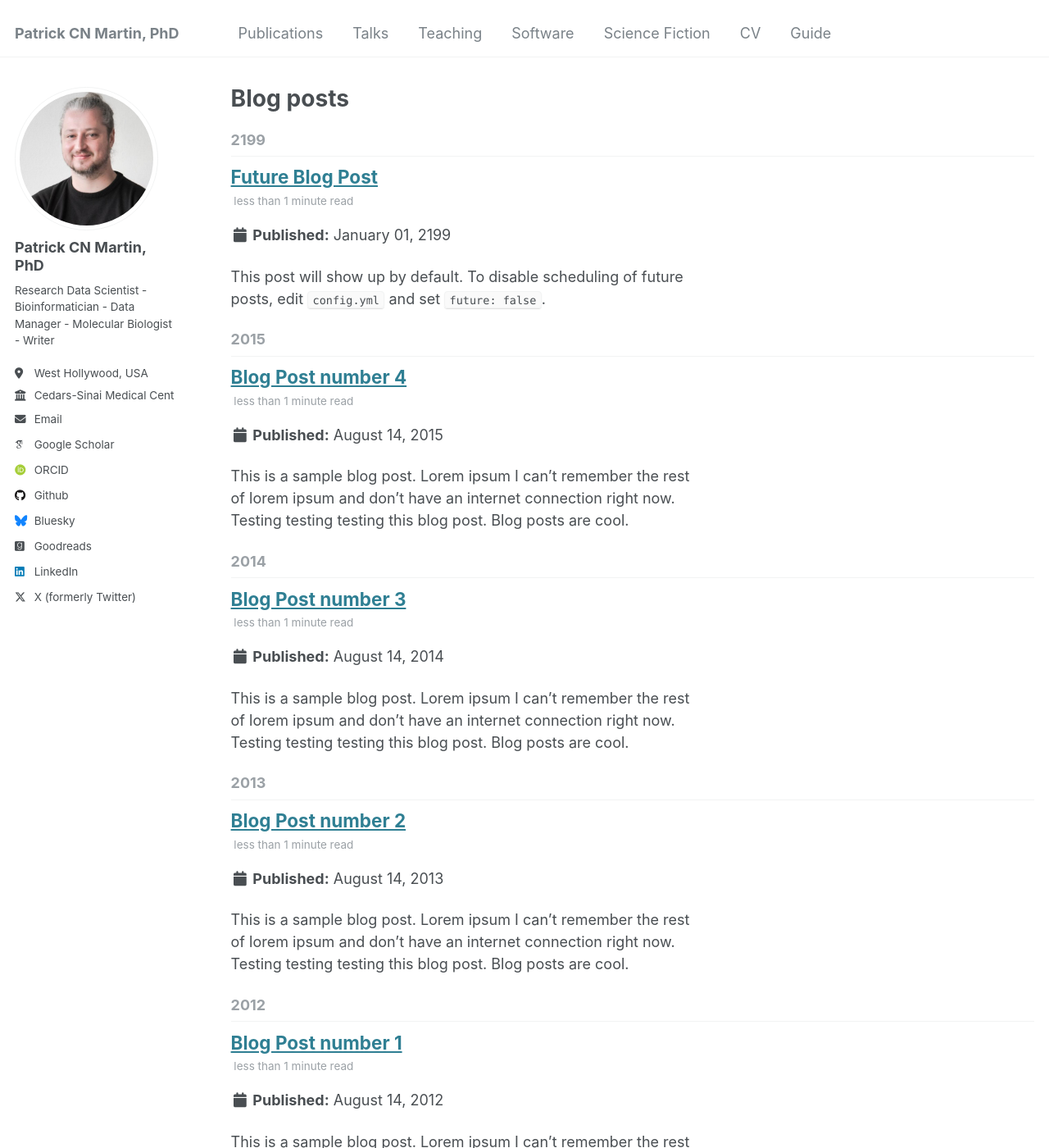
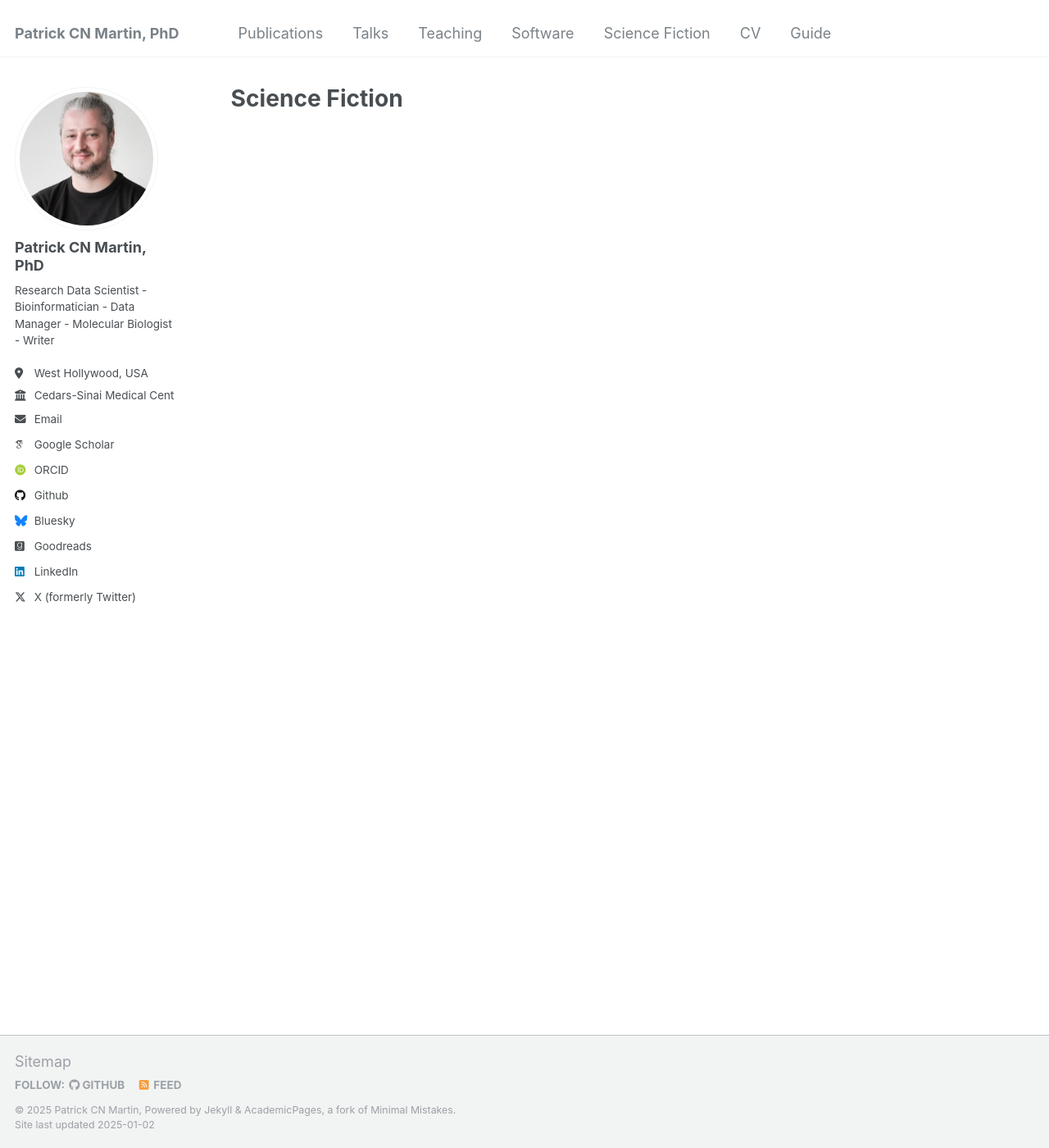
Before and after one commit to patrickCNMartin/patrickCNMartin.github.io, a Jekyll site: the page built from _pages/scifi.html, in a window 1280 px wide and 1400 px high. Shown: the whole window at 82% size. Built offline with Jekyll 4.4.1, drawn with Linux system fonts in a browser that asks for light colours; some web fonts are replaced; some of the changed text lies outside the part shown.

Commit message:
Blog Post update

```diff
--- a/_config.yml
+++ b/_config.yml
@@ -228,10 +228,10 @@ collections:
 
 # These settings control how pages and collections are included in the site
 defaults:
-  # _posts
+  # _scifi
   - scope:
       path: ""
-      type: posts
+      type: scifi
     values:
       layout: single
       author_profile: true
--- a/_data/navigation.yml
+++ b/_data/navigation.yml
@@ -18,7 +18,7 @@ main:
     url: /software/
 
   - title: "Science Fiction"
-    url: /year-archive/
+    url: /scifi/
 
   - title: "CV"
     url: /cv/
--- a/_pages/year-archive.html
+++ b/_pages/scifi.html
@@ -1,10 +1,8 @@
 ---
 layout: archive
-permalink: /year-archive/
-title: "Blog posts"
+permalink: /scifi/
+title: "Science Fiction"
 author_profile: true
-redirect_from:
-  - /wordpress/blog-posts/
 ---
 
 {% include base_path %}
```
Also changed, not shown: _software/ChIPanlyser.md (+6 -3 lines), _software/Kuresi.md (+5 -5 lines), _software/Vesalius.md (+4 -2 lines), _software/lighteR.md (added, +9 -0 lines), _scifi/2012-08-14-blog-post-1.md (renamed from _posts/2012-08-14-blog-post-1.md), _scifi/2013-08-14-blog-post-2.md (renamed from _posts/2013-08-14-blog-post-2.md), _scifi/2014-08-14-blog-post-3.md (renamed from _posts/2014-08-14-blog-post-3.md), _scifi/2015-08-14-blog-post-4.md (renamed from _posts/2015-08-14-blog-post-4.md), _scifi/2199-01-01-future-post.md (renamed from _posts/2199-01-01-future-post.md).
